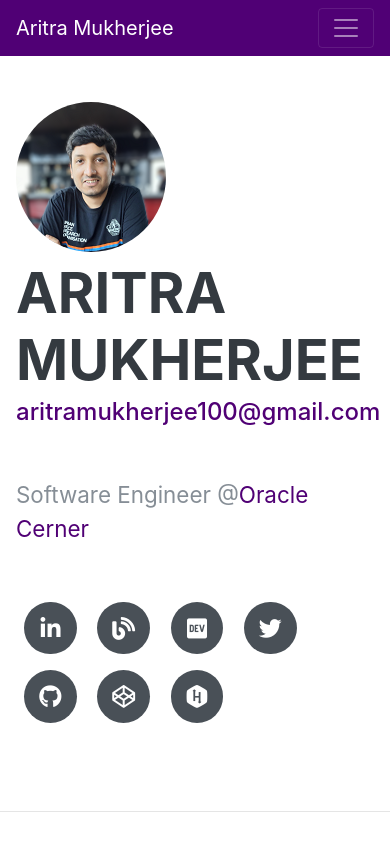
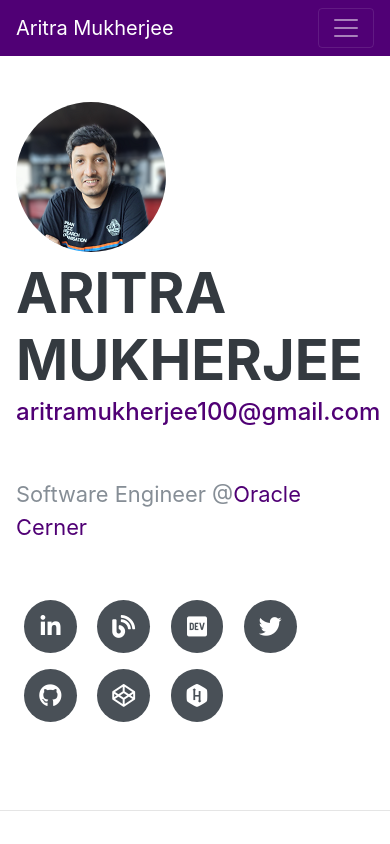
Before and after one commit to mukherjee96/about-me, a plain HTML site: page index.html in a window 390 px wide. Shown: the top 844 px of the page. Drawn offline with nearby package versions, Linux system fonts and the light colour scheme; a web font is replaced by a local one.

Commit message:
make intro responsive

```diff
--- a/assets/css/resume.css
+++ b/assets/css/resume.css
@@ -219,6 +219,12 @@ section.resume-section .resume-item .resume-date {
   }
 }
 
+@media (max-width: 450px) {
+  .intro {
+    font-size: 4vw;
+  }
+}
+
 .bg-primary {
   background-color: #500075 !important;
 }
```
